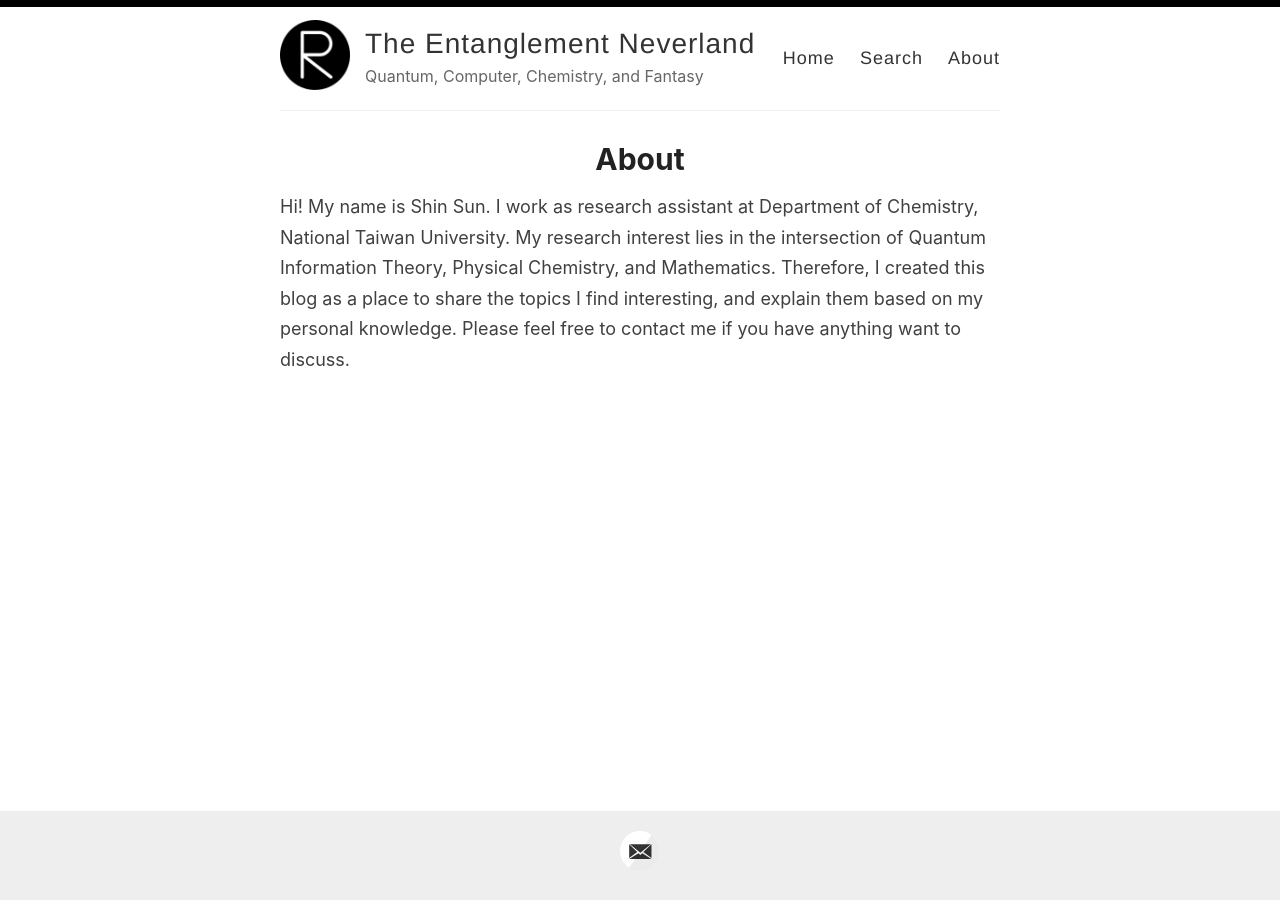
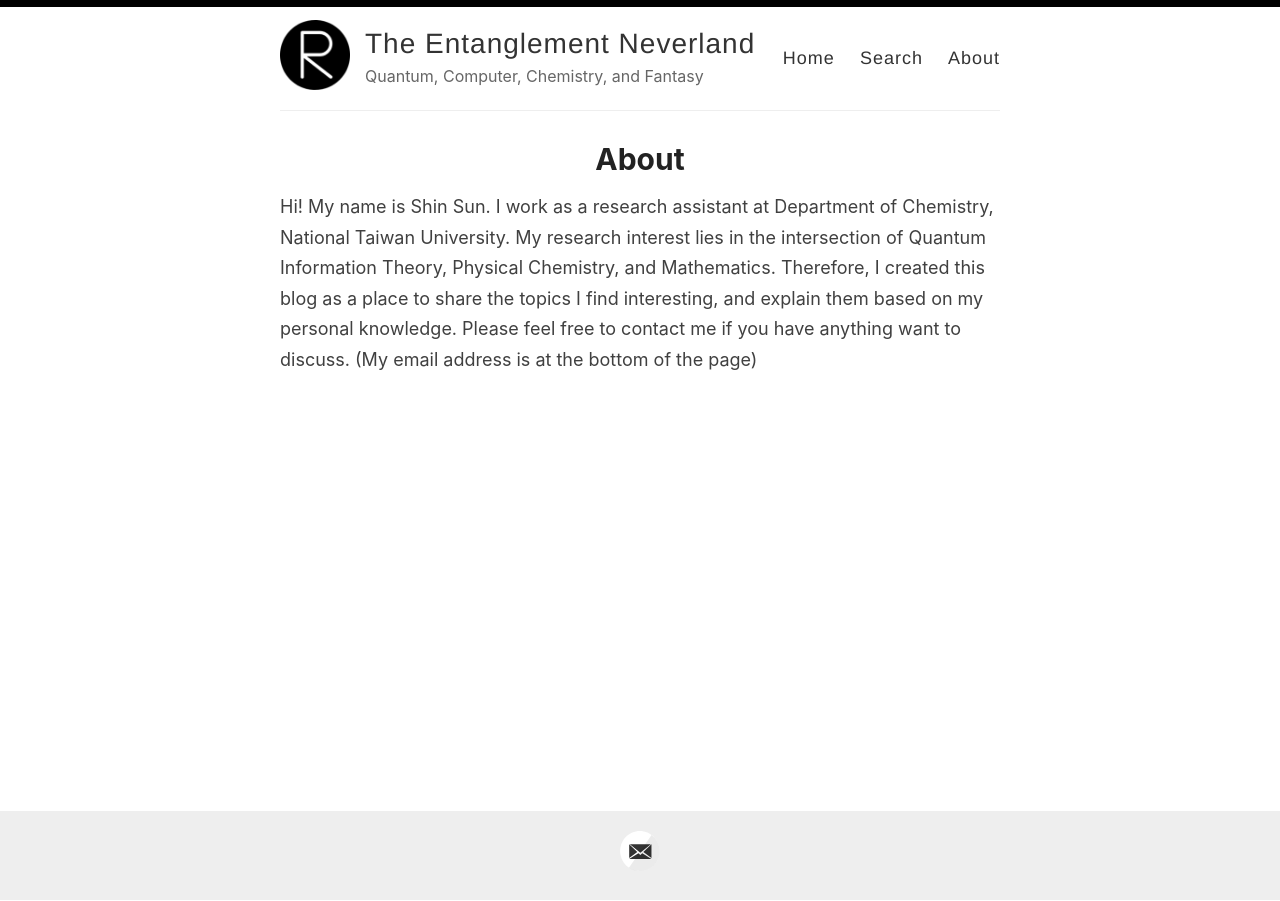
Before and after one commit to ZincSun/ZincSun.github.io, a Jekyll site: the page built from _pages/about.md, in a window 1280 px wide. Built offline with Jekyll 4.4.1, drawn with Linux system fonts in a browser that asks for light colours.

Commit message:
Update about.md

```diff
--- a/_pages/about.md
+++ b/_pages/about.md
@@ -4,7 +4,7 @@ title: About
 permalink: /about/
 ---
 
-Hi! My name is Shin Sun. I work as research assistant at Department of Chemistry, National Taiwan University. My research interest
+Hi! My name is Shin Sun. I work as a research assistant at Department of Chemistry, National Taiwan University. My research interest
 lies in the intersection of Quantum Information Theory, Physical Chemistry, and Mathematics. Therefore, I created this blog as
 a place to share the topics I find interesting, and explain them based on my personal knowledge. Please feel free to contact me
-if you have anything want to discuss.
+if you have anything want to discuss. (My email address is at the bottom of the page)
```
